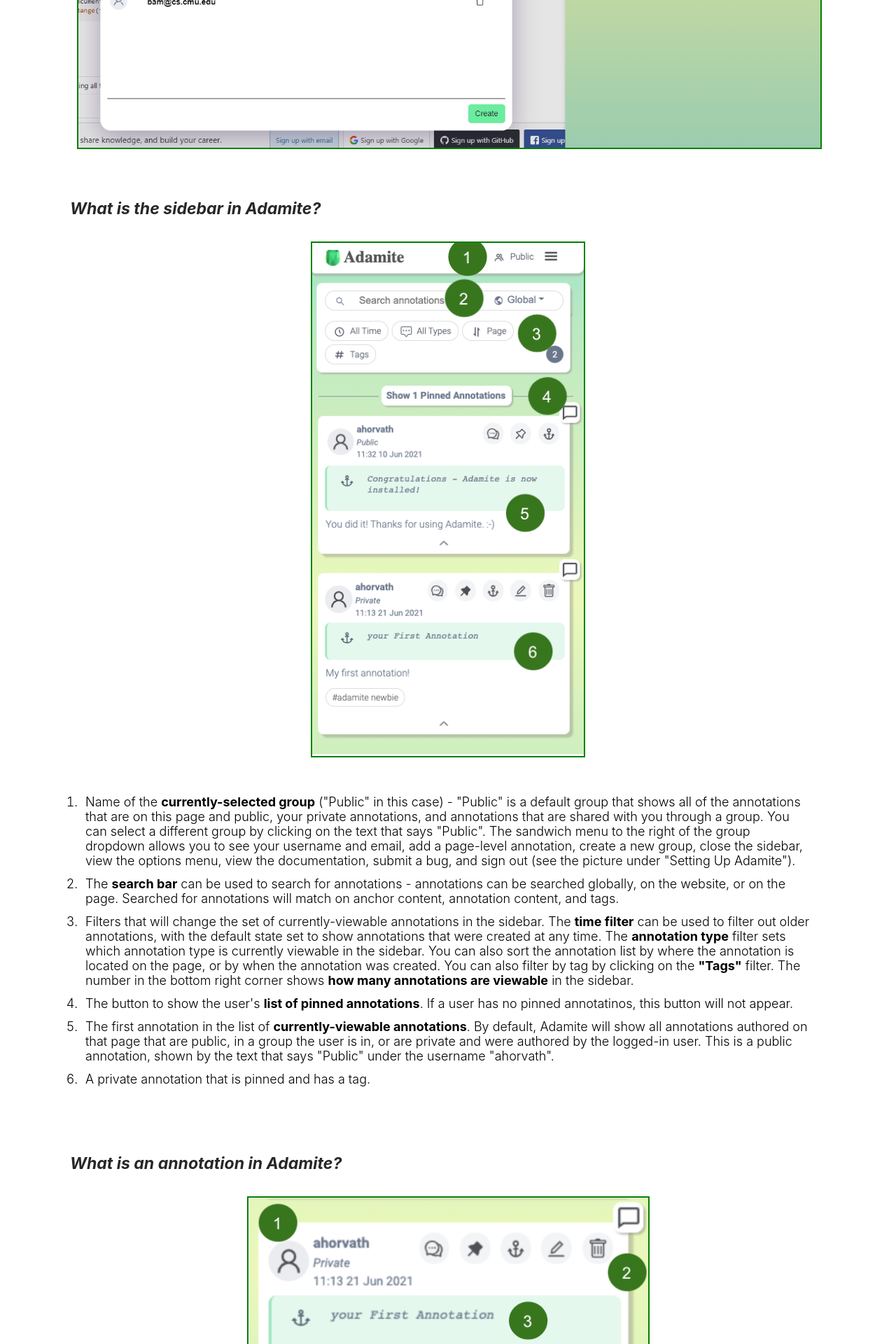
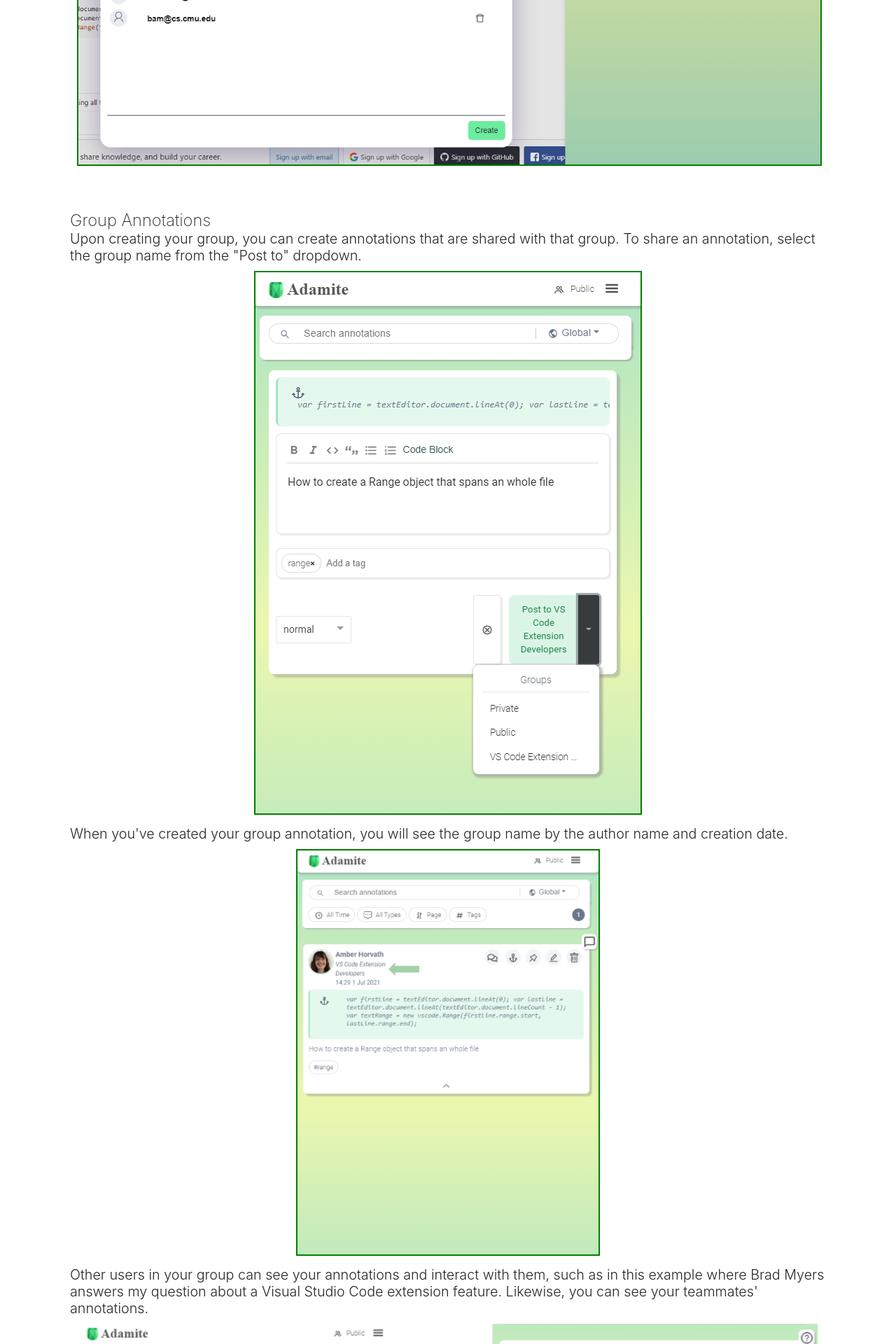
Before and after one commit to horvathaa/adamite-docs, a React (Create React App) app: page /adamite-docs/docs in a window 1280 px wide. Shown: the part 6690-8610 px from the top of the page at 70% size. Built offline with nearby package versions, Linux system fonts and the light colour scheme.

Commit message:
add group docs section

```diff
--- a/src/pages/GettingStarted.jsx
+++ b/src/pages/GettingStarted.jsx
@@ -1,4 +1,4 @@
-import React, {useState} from 'react';
+import React, { useState } from 'react';
 import Video from './Video';
 
 import './Description.css';
--- a/src/pages/Groups.jsx
+++ b/src/pages/Groups.jsx
@@ -1,11 +1,10 @@
-import React, { useState } from 'react';
+import React from 'react';
 import './Description.css';
 
 import createGroup from '../assets/create-group.PNG';
 import createGroupCtd from '../assets/create-group-ctd.png';
 import groupAnnotation from '../assets/group-annotation.png';
-import questionBefore from '../assets/question-before.png';
-import questionAfter from '../assets/question-after.png';
+import question from '../assets/question.png';
 import selectGroupCreateAnno from '../assets/select-group-create-anno.png';
 import selectGroupFromGroup from '../assets/select-group-from-groups.png';
 
@@ -13,19 +12,44 @@
     return (
         <div>
             <div className="sub-header">Groups
-                <div className="sub-sub-header" id="installation">
+                <div className="sub-sub-header">
                     Creating a Group
                 </div>
                 <div className="adamite-description">
                     One feature of Adamite is sharing annotations with groups of developers. By default, Adamite supports public annotations and private annotations, where public annotations are viewable by anyone and private annotations are only viewable by you, the author.
-                    You can create groups of users to share annotations with only your collaborators. To create a group, select "Create New Group" from the sandwich menu.
+                    You can create your own group of users to share annotations with a set of collaborators. To create a group, select "Create New Group" from the sandwich menu.
                     <div className="img-container">
                         <img src={createGroup} style={{border: "2px solid green"}} alt="create group in dropdown menu" />
                     </div>
                     When you select "Create New Group", a modal will pop up which allows you to make a new for your group, set a description, and add users to the group. Note that the email MUST be the email your collaborator is using with Adamite.
+                    In this example, I am creating a group for Visual Studio Code Developers and, aside from myself, have invited "bam@cs.cmu.edu" as a member. Once you have filled in all of the information, click "Create".
                     <div className="img-container">
-                        <img src={createGroupCtd} style={{border: "2px solid green"}} alt="create group in dropdown menu" />
+                        <img src={createGroupCtd} style={{border: "2px solid green"}} alt="create group modal" />
                     </div>
+                    <br />
+                    <br />
+                <div className="sub-sub-header">
+                    Group Annotations
+                </div>
+                    Upon creating your group, you can create annotations that are shared with that group. To share an annotation, select the group name from the "Post to" dropdown.
+                    <div className="img-container">
+                        <img src={selectGroupCreateAnno} style={{border: "2px solid green"}} alt="choose group in annotation dropdown menu" />
+                    </div>
+                    When you've created your group annotation, you will see the group name by the author name and creation date.
+                    <div className="img-container">
+                        <img src={groupAnnotation} style={{border: "2px solid green"}} alt="group annotation" />
+                    </div>
+                    Other users in your group can see your annotations and interact with them, such as in this example where Brad Myers answers my question about a Visual Studio Code extension feature.
+                    Likewise, you can see your teammates' annotations.
+                    <div className="img-container">
+                        <img src={question}  alt="question and answer group annotation" />
+                    </div>
+                    You can view all annotations that are in a group by selecting that group name from the groups dropdown at the top of the sidebar.
+                    In this case, I've chosen the "VS Code Extension Developers" group.
+                    <div className="img-container">
+                        <img src={selectGroupFromGroup} style={{border: "2px solid green"}}  alt="group dropdown" />
+                    </div>
+
                 </div>
 
 
```
Also changed, not shown: src/assets/group-annotation.png, src/assets/question.png (added).
